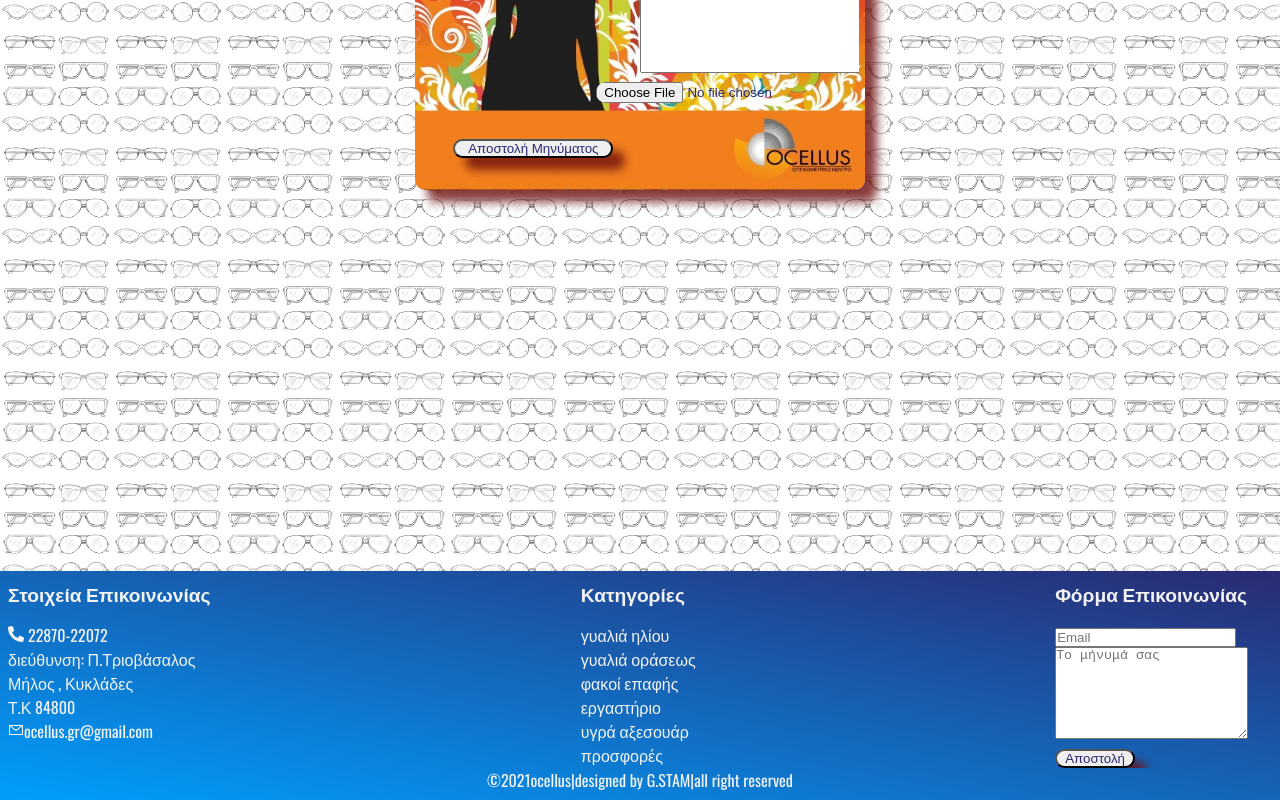
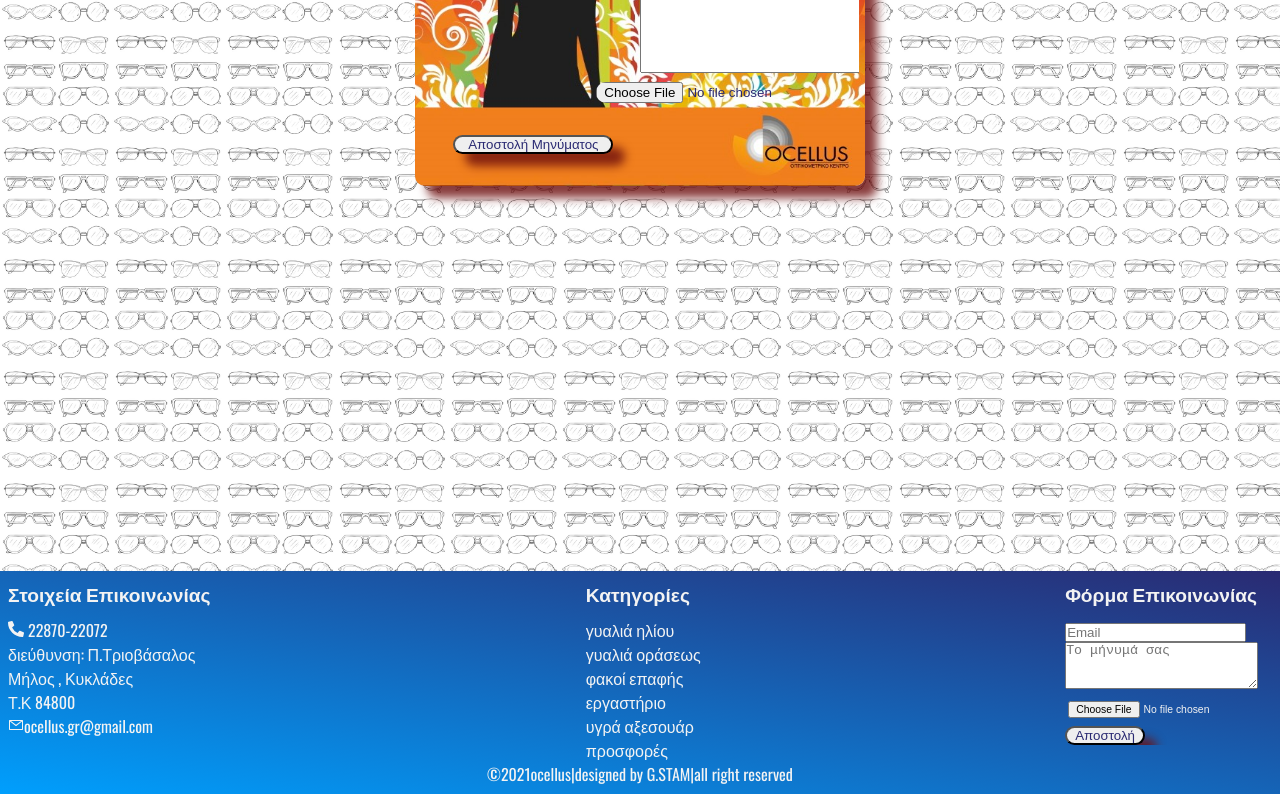
Before and after one commit to gioStam77/site-Ocellus, a React (Create React App) app: page /contactUs in a window 1280 px wide. Shown: the part 309-1109 px from the top of the page. Built offline with nearby package versions, Linux system fonts and the light colour scheme.

Commit message:
footerFILEok

```diff
--- a/public/index.html
+++ b/public/index.html
@@ -55,6 +55,7 @@
       <input type="email" name="email" />
 
       <textarea name="message"></textarea>
+      <input type="file" name="myfile" />
     </form>
     <noscript>You need to enable JavaScript to run this app.</noscript>
     <div id="root"></div>
--- a/src/App.css
+++ b/src/App.css
@@ -415,13 +415,17 @@
 }
 .foo-col h3 {
   text-transform: capitalize;
-  padding-bottom: 15px;
+  padding-bottom: 10px;
   font-size: clamp(0.65rem, 1.5vw, 1.2rem);
-  padding-right: 25px;
+  padding-right: 15px;
 }
 
 .form-footer {
   transform: scale(1);
+}
+.footer-file {
+  font-size: clamp(0.5rem, 1.5vw, 0.65rem);
+  padding: 3px;
 }
 .btn-form-footer {
   width: 5rem;
--- a/src/Components/ContactUs.js
+++ b/src/Components/ContactUs.js
@@ -58,9 +58,7 @@
             name="myfile"
           />
         </div>
-        <div className="formItems">
-          <div data-netlify-recapcha="true"></div>
-        </div>
+
         <div>
           <input
             type="submit"
--- a/src/Components/Footer.js
+++ b/src/Components/Footer.js
@@ -78,10 +78,18 @@
                     className="formItems-footer"
                     id=""
                     cols="22"
-                    rows="6"
+                    rows="3"
                     placeholder="Το μήνυμά σας"
                     name="message"
                   ></textarea>
+                </div>
+                <div>
+                  <input
+                    type="file"
+                    placeholder="Upload File"
+                    name="myfile"
+                    className="footer-file"
+                  />
                 </div>
                 <div>
                   <input
```
Also changed, not shown: 1 other file (tests, documents, lock files or other folders).
